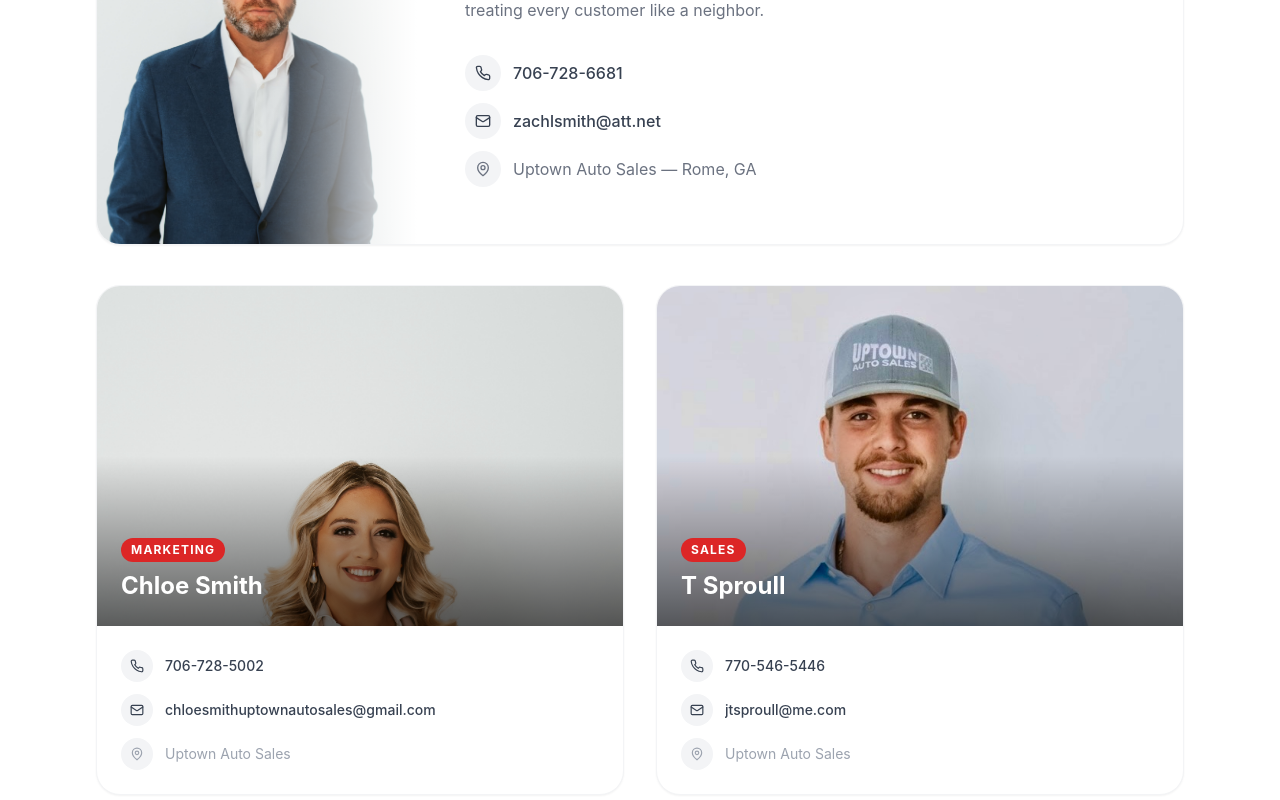
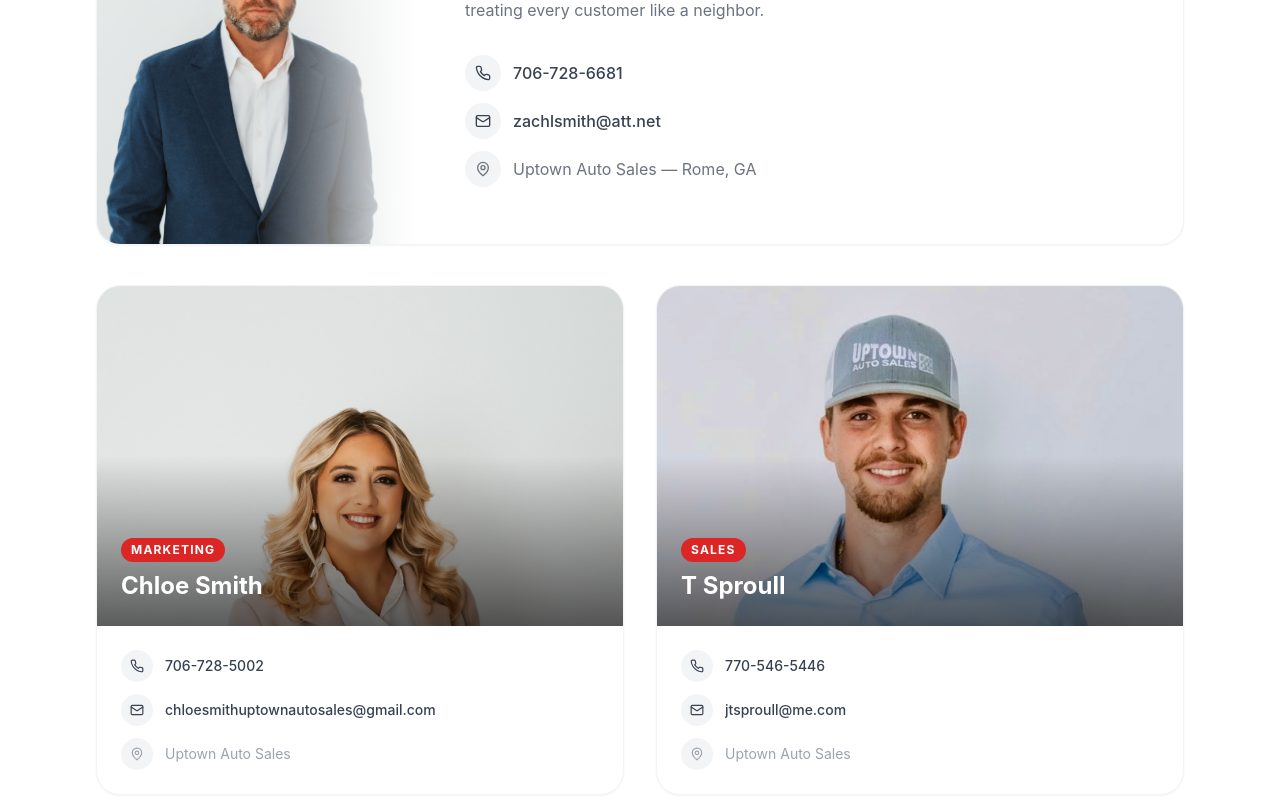
Before and after one commit to 1hxckr1/UptownAutoSales-Website, a React (Vite) app: page /meet-the-team in a window 1280 px wide. Shown: the part 508-1308 px from the top of the page. Built offline with nearby package versions, Linux system fonts and the light colour scheme; no server answers; the database is empty.

Commit message:
Updated MeetTheTeam.tsx

```diff
--- a/src/pages/MeetTheTeam.tsx
+++ b/src/pages/MeetTheTeam.tsx
@@ -8,6 +8,7 @@ interface TeamMember {
   email: string;
   featured?: boolean;
   objectPosition?: string;
+  imageTranslateY?: string;
 }
 
 const team: TeamMember[] = [
@@ -25,7 +26,8 @@ const team: TeamMember[] = [
     photo: '/CE642125-84E8-4CD3-BFAB-2C0CE8119233.jpeg',
     phone: '706-728-5002',
     email: 'chloesmithuptownautosales@gmail.com',
-    objectPosition: 'center 0%',
+    objectPosition: 'center top',
+    imageTranslateY: '-12%',
   },
   {
     name: 'T Sproull',
@@ -121,8 +123,12 @@ export default function MeetTheTeam() {
                 <img
                   src={member.photo}
                   alt={member.name}
-                  className="w-full h-full object-cover group-hover:scale-105 transition-transform duration-700"
-                  style={{ objectPosition: member.objectPosition ?? 'center top' }}
+                  className="w-full object-cover group-hover:scale-105 transition-transform duration-700"
+                  style={{
+                    objectPosition: member.objectPosition ?? 'center top',
+                    height: member.imageTranslateY ? '130%' : '100%',
+                    transform: member.imageTranslateY ? `translateY(${member.imageTranslateY})` : undefined,
+                  }}
                 />
                 <div className="absolute inset-0 bg-gradient-to-t from-black/60 via-transparent to-transparent" />
                 <div className="absolute bottom-0 left-0 right-0 p-6">
```
